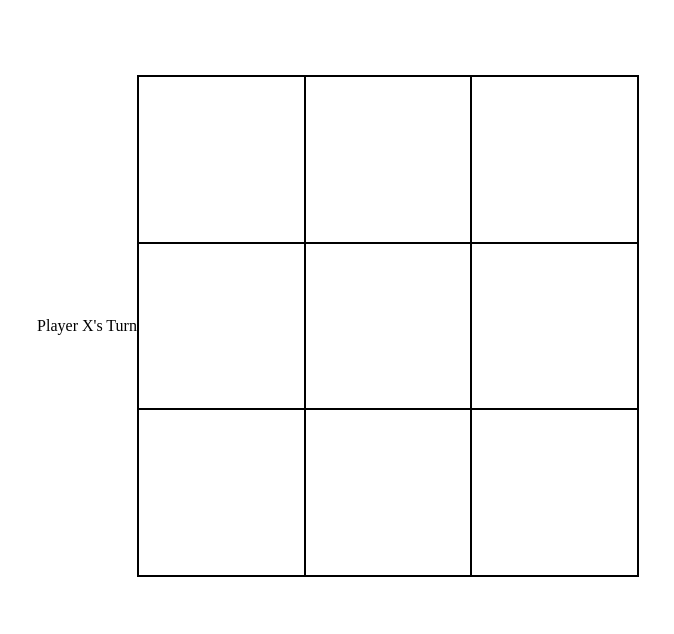
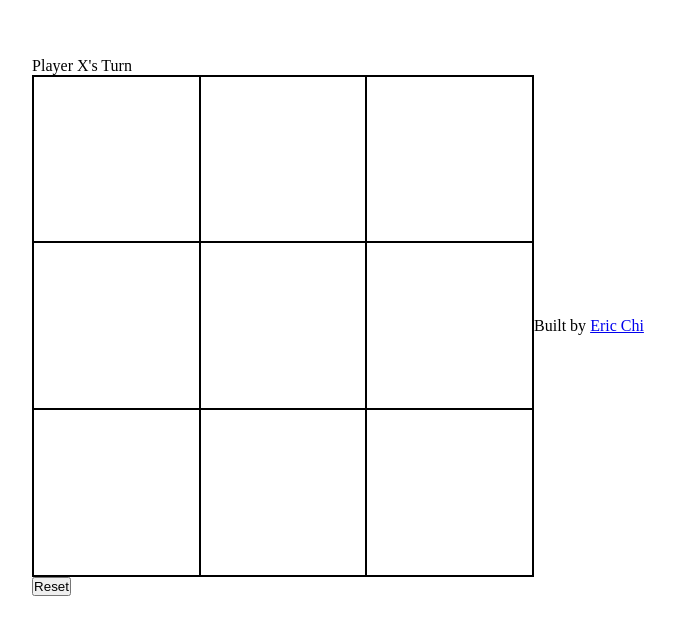
Before and after one commit to ericchi00/Project-Tic-Tac-Toe, a plain HTML site: page index.html in a window 1280 px wide. Shown: the part 74-708 px from the top of the page, without its empty margins (302-976 px from the left). Drawn offline with Linux system fonts and the light colour scheme.

Commit message:
added a reset button

```diff
--- a/index.html
+++ b/index.html
@@ -16,7 +16,7 @@
     <header>
         <h1>Tic Tac Toe</h1>
     </header>
-    </div>
+    <div class="content">
         <div class="playerWrapper">
             <div class="playerTurn">Player X's Turn</div>
         </div>
@@ -31,6 +31,9 @@
             <div class="box" data-count="7"></div>
             <div class="box" data-count="8"></div>
         </div>
+        <div class="buttonContainer"><button class="reset">Reset</button></div>
+    </div>
+    <footer>Built by <a href="https://github.com/ericchi00">Eric Chi</a></footer>
     <script src="tictactoe.js" defer></script>
 </body>
 
```
Lines whose indentation alone changed are shown as unchanged.
